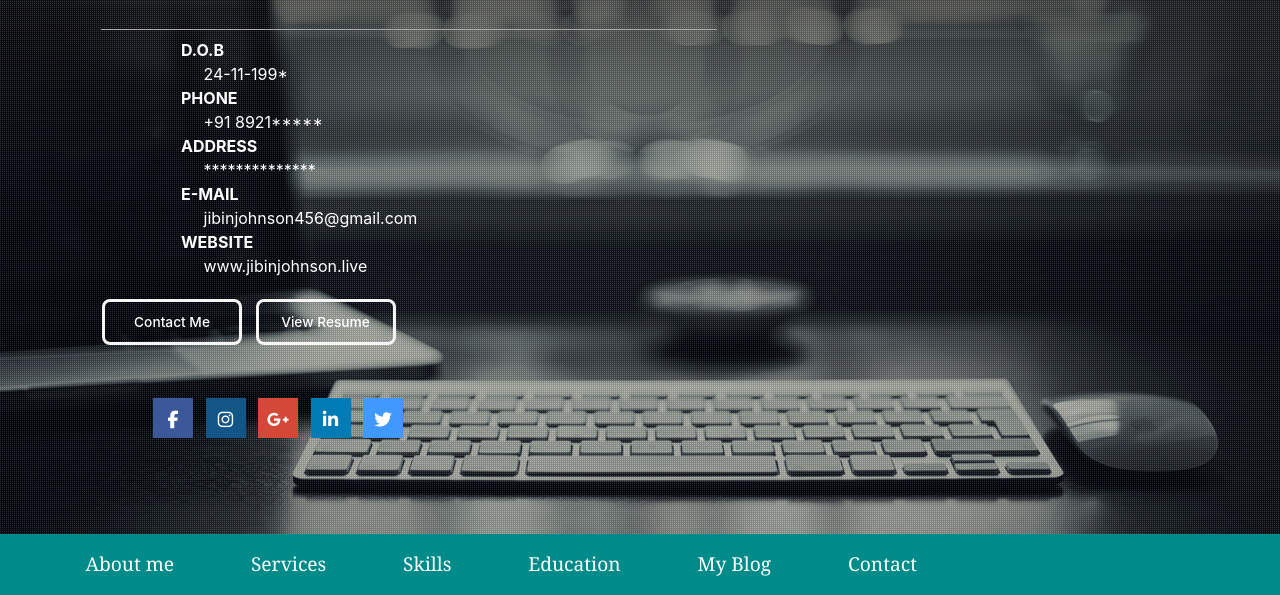
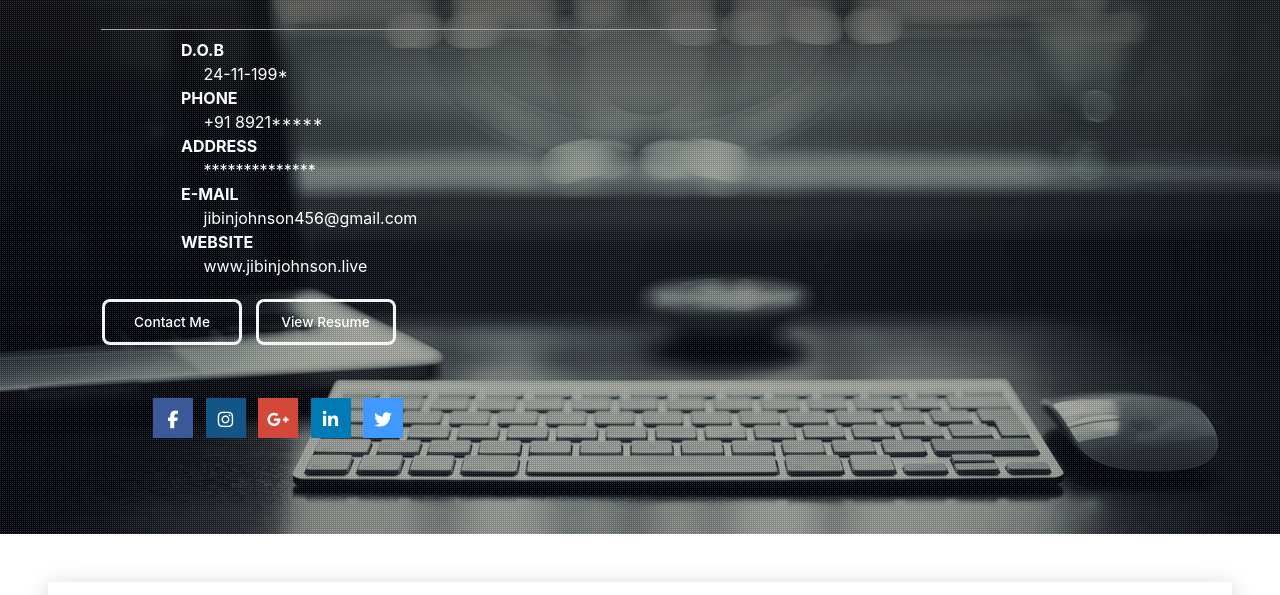
Before and after one commit to jibin9746/jibinjohnson.myweb, a plain HTML site: page index.html in a window 1280 px wide. Shown: the part 205-800 px from the top of the page. Drawn offline with nearby package versions, Linux system fonts and the light colour scheme.

Commit message:
Update index.html

```diff
--- a/index.html
+++ b/index.html
@@ -86,7 +86,7 @@
 	</div>
 	<!--//banner-->
 
-          <div class="top-nav wow col-md-12 col-12">
+        <!--  <div class="top-nav wow col-md-12 col-12">
           <nav class="navbar navbar-expand-lg navbar-dark ">
               <div class= "navbar-header">
   <button class="navbar-toggler collapsed" type="button" data-toggle="collapse" data-target="#navbarSupportedContent" aria-controls="navbarSupportedContent" aria-expanded="false" aria-label="Toggle navigation">Menu
@@ -107,7 +107,7 @@
 				</div>
   </div>
 </nav>
-  </div>
+  </div>   -->
 
    <section class="section" id="aboutme">
               <div class="container-fluid p-5" >
```
